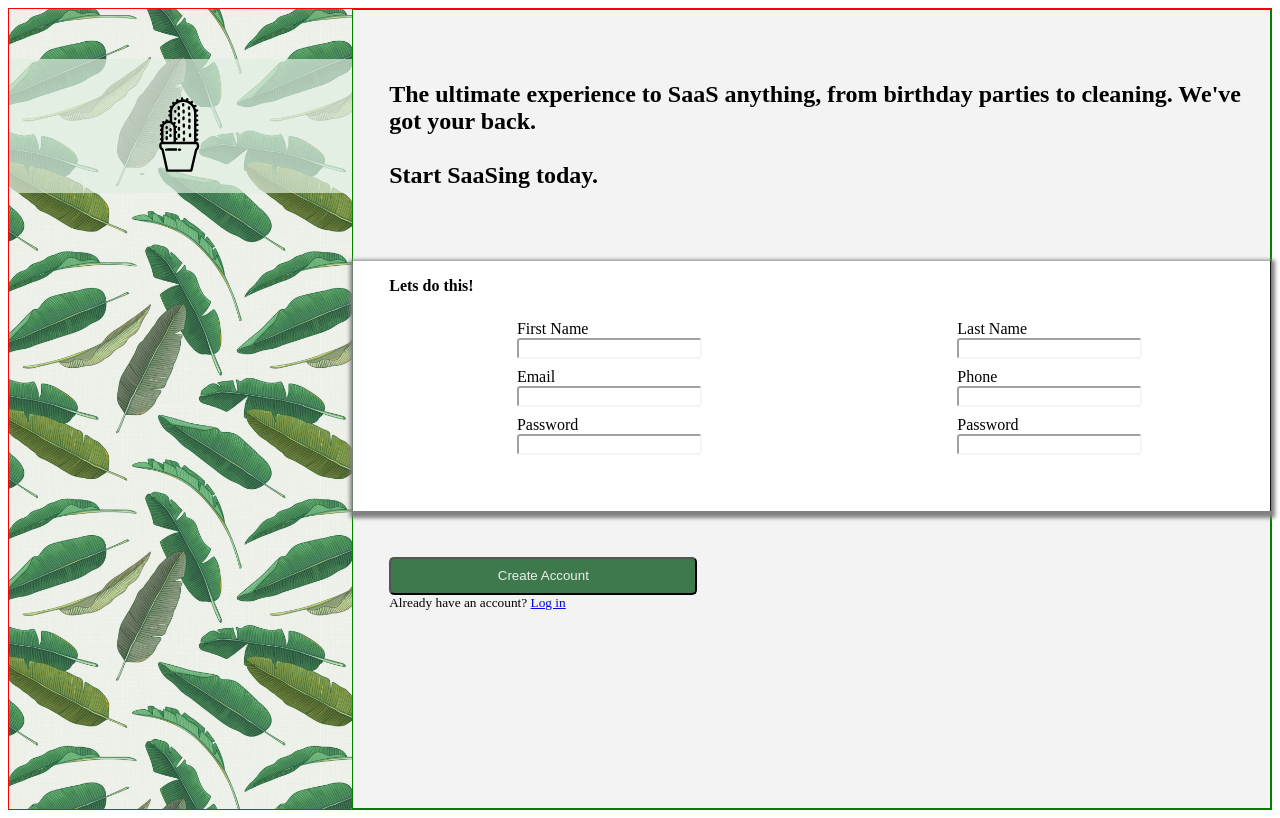
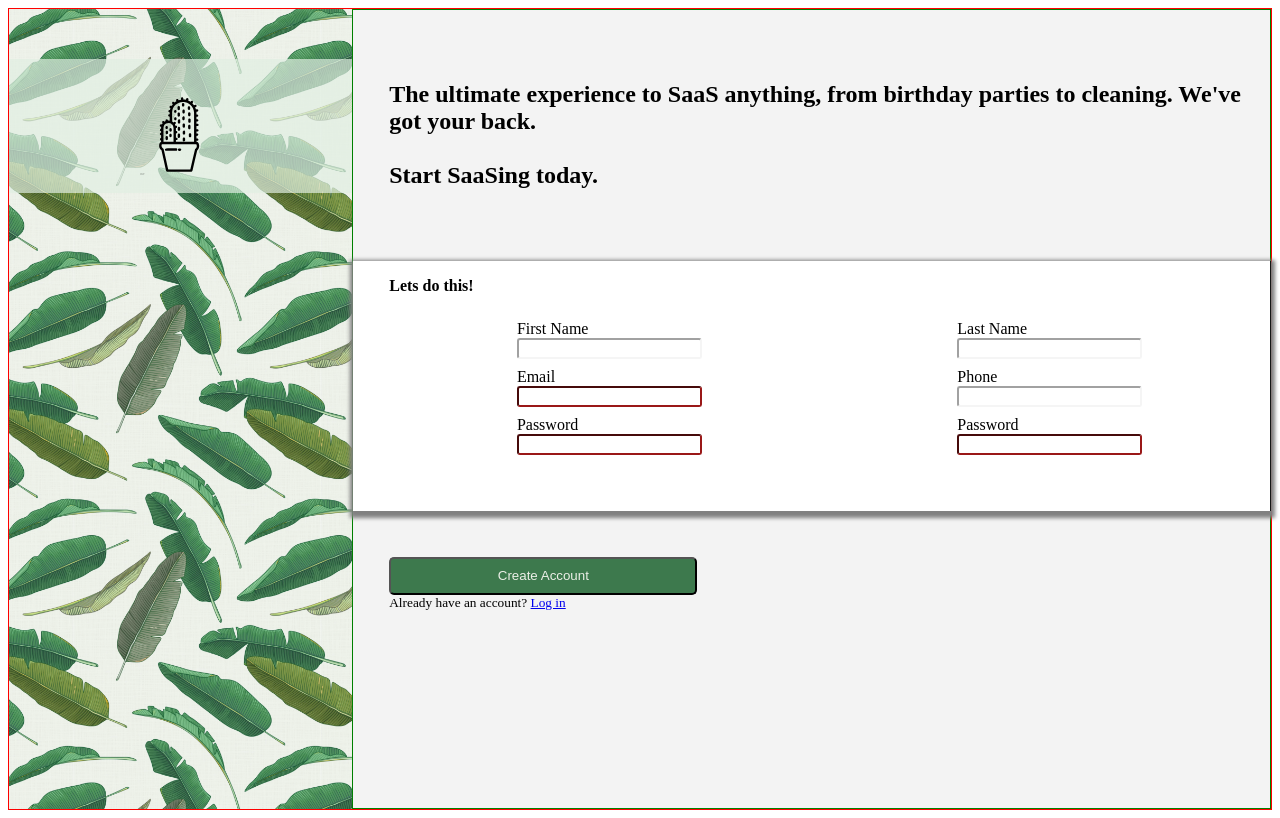
Before and after one commit to Roberra0/form-test, a plain HTML site: page index.html in a window 1280 px wide. Drawn offline with Linux system fonts and the light colour scheme.

Commit message:
Added required fields and phone number regular expressions

```diff
--- a/index.html
+++ b/index.html
@@ -21,17 +21,17 @@
                         <label for="first-name">First Name</label>
                         <input type="text" id="fname">
                         <label for="email">Email</label>
-                        <input type="email" id="email">
+                        <input type="email" id="email" required>
                         <label for="password">Password</label>
-                        <input type="password" id="pass">
+                        <input type="password" id="pass" required>
                     </div>
                     <div id="right-form-column">
                         <label for="last-name">Last Name</label>
                         <input type="text" id="lname">
                         <label for="phone-number">Phone</label>
-                        <input type="tel" id="phone">
+                        <input type="tel" id="phone" pattern="[0-9]{3}-[0-9]{2}-[0-9]{3}">
                         <label for="confirm-password">Password</label>
-                        <input type="password" id="pass-confirm">
+                        <input type="password" id="pass-confirm" required>
                     </div>
             </div>
             <div id="submission-trio"><button type="submit"><p>Create Account</button> <p>Already have an account? <a href="https:www.google.com">Log in</a></p></div>
--- a/styler.css
+++ b/styler.css
@@ -120,3 +120,7 @@ input:focus {
     background-color: #82956e3c;
     border-radius: 5px;
 }
+
+input:invalid{
+    border-color: rgb(154, 24, 24);
+}
```
